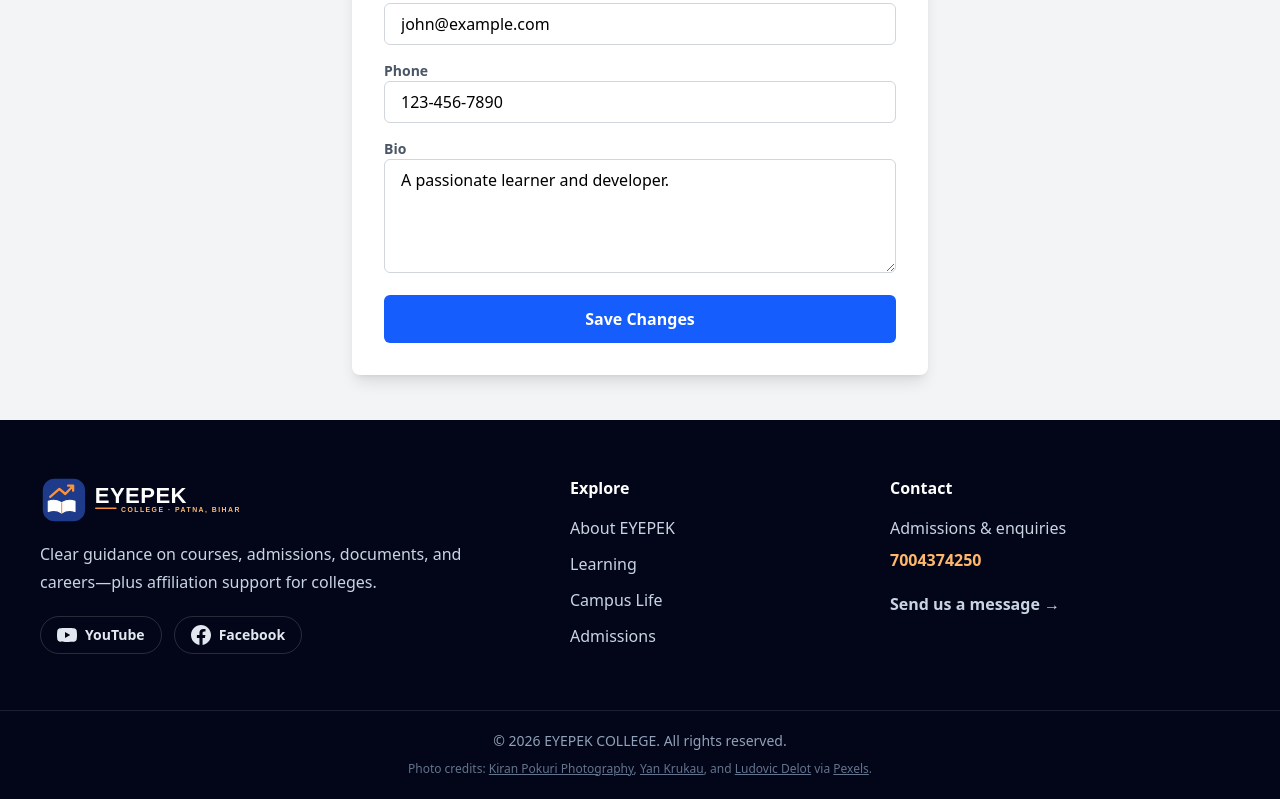
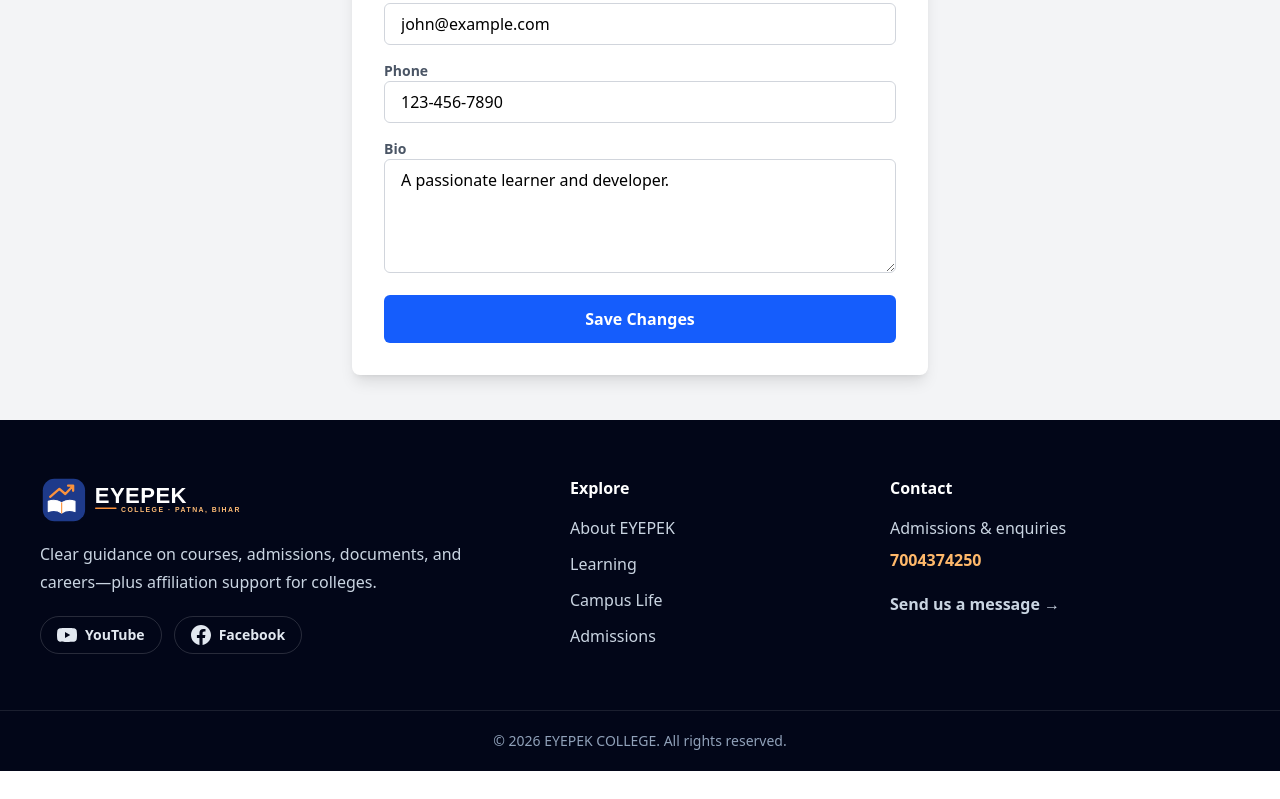
Before and after one commit to eyepek/EYEPEK, a React (Vite) app: page /profile in a window 1280 px wide. Shown: the part 498-1297 px from the top of the page. After the commit the page ends 1269 px from the top, so only its background shows below. Built offline with nearby package versions, Linux system fonts and the light colour scheme.

Commit message:
Remove photo credits from footer

```diff
--- a/src/components/Footer.jsx
+++ b/src/components/Footer.jsx
@@ -52,9 +52,6 @@ const Footer = () => (
     </div>
     <div className='border-t border-white/10 px-6 py-5 text-center text-sm text-slate-400'>
       © {new Date().getFullYear()} EYEPEK COLLEGE. All rights reserved.
-      <p className='mx-auto mt-2 max-w-4xl text-xs leading-5 text-slate-500'>
-        Photo credits: <a href='https://www.pexels.com/photo/indian-students-doing-homework-in-campus-meadow-4622108/' className='underline hover:text-slate-300'>Kiran Pokuri Photography</a>, <a href='https://www.pexels.com/photo/students-studying-in-classroom-8197511/' className='underline hover:text-slate-300'>Yan Krukau</a>, and <a href='https://www.pexels.com/photo/a-group-of-students-sitting-in-a-library-and-studying-16420473/' className='underline hover:text-slate-300'>Ludovic Delot</a> via <a href='https://www.pexels.com/license/' className='underline hover:text-slate-300'>Pexels</a>.
-      </p>
     </div>
   </footer>
 );
```
